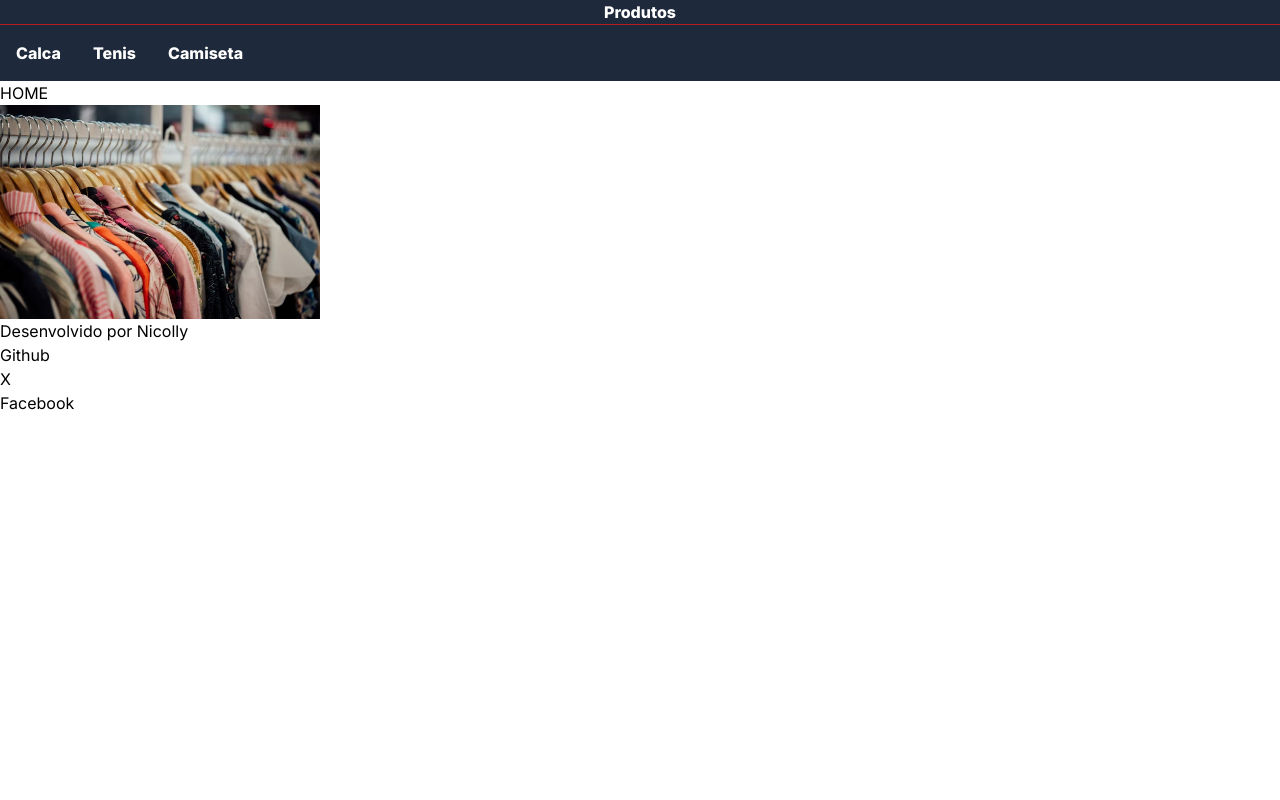
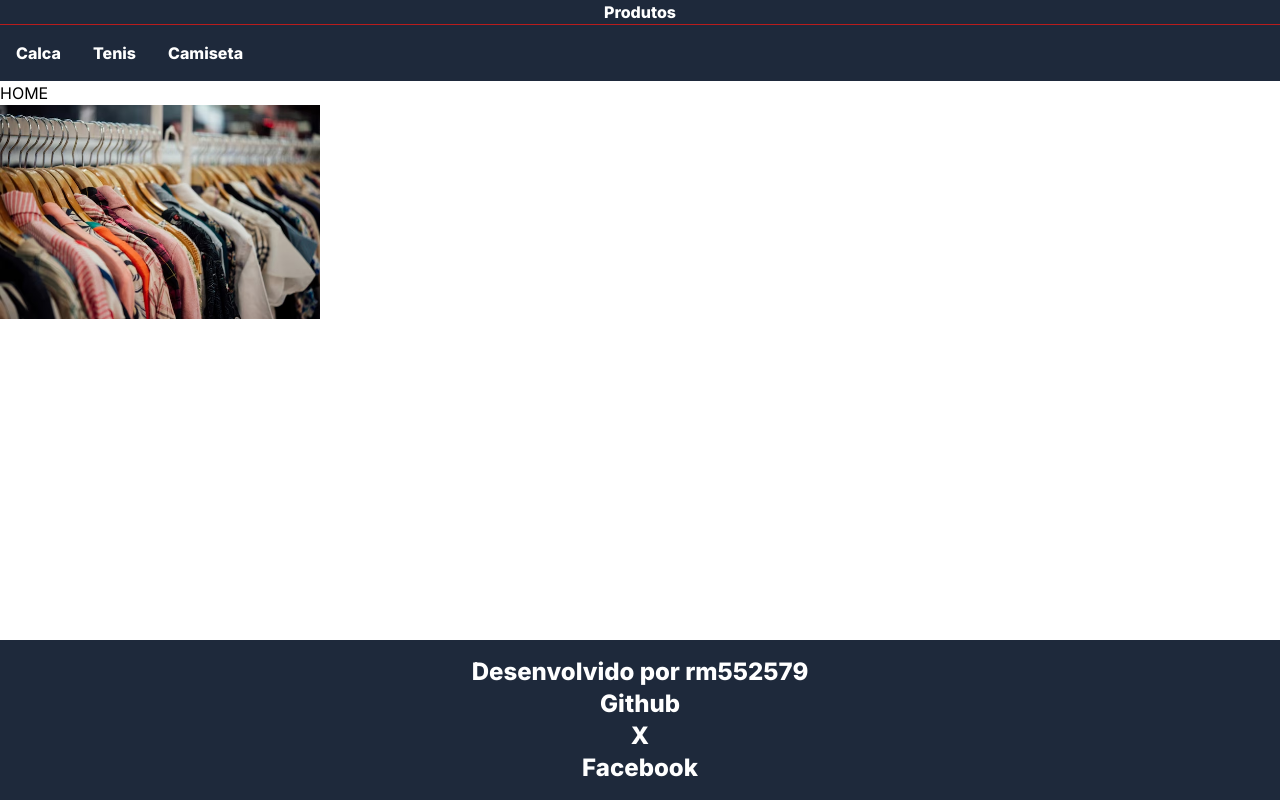
Before and after one commit to nicollyADS/loja-spa-1tdspv, a Next.js app: page / in a window 1280 px wide. Built offline with nearby package versions, Linux system fonts and the light colour scheme.

Commit message:
estilizando rodape com tailwind

```diff
--- a/src/app/globals.css
+++ b/src/app/globals.css
@@ -14,4 +14,9 @@
             }
        }
     }
+
+
+    .rodape{
+        @apply font-extrabold text-2xl text-white bg-slate-800 p-4 text-center fixed bottom-0 w-full;
+    }
 }
--- a/src/components/Rodape/Rodape.jsx
+++ b/src/components/Rodape/Rodape.jsx
@@ -1,8 +1,8 @@
 export default function Rodape(){
     return(
     <div>
-      <footer>
-        <p>Desenvolvido por Nicolly</p>
+      <footer className="rodape" >
+        <p>Desenvolvido por rm552579</p>
         <ul>
           <li><a href="#">Github</a></li>
           <li><a href="#">X</a></li>
```
